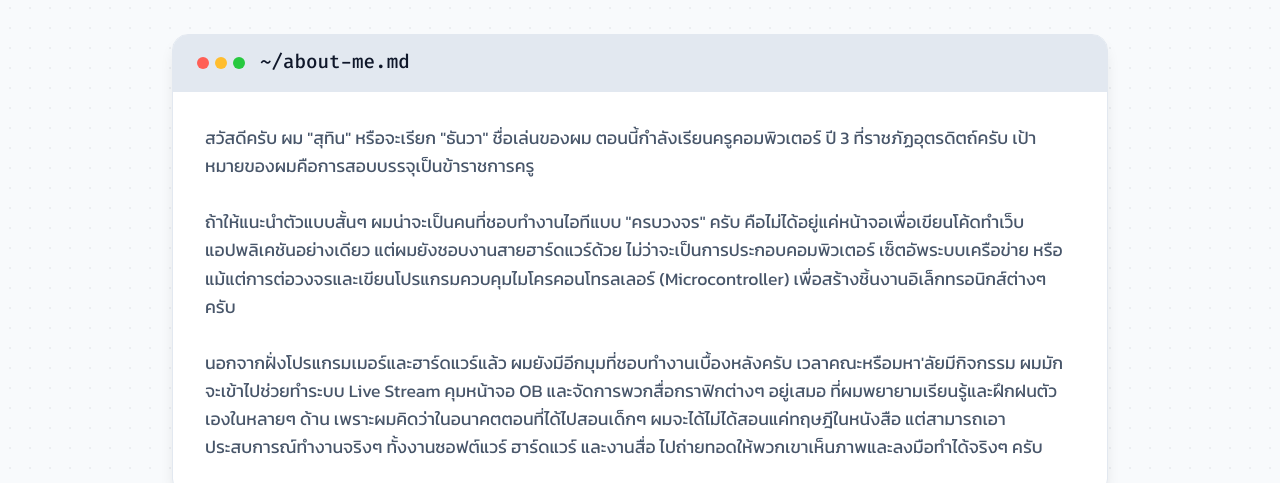
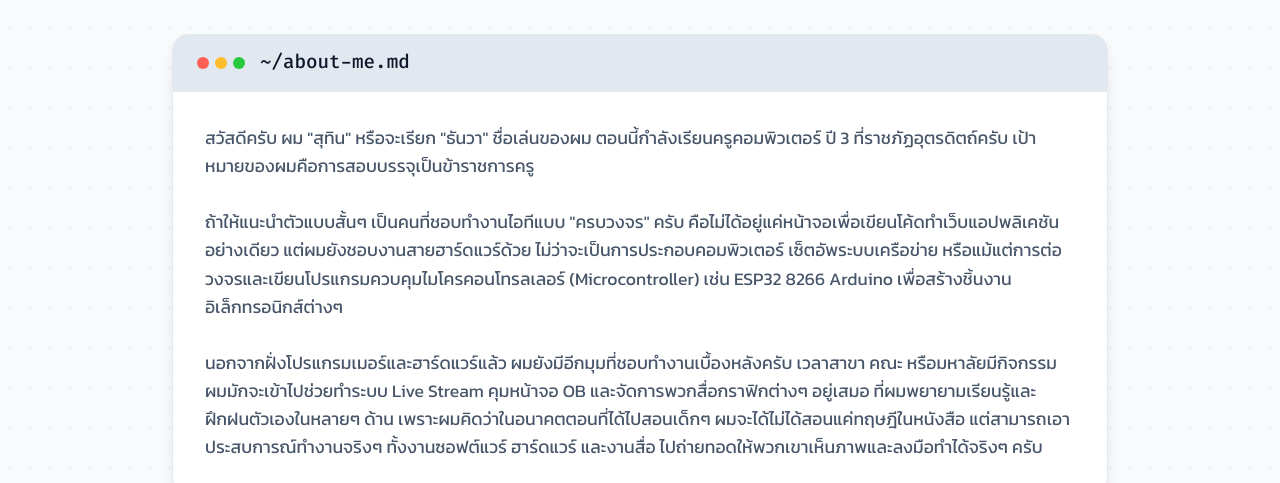
Before and after one commit to Suthin1248/About_me, a plain HTML site: page index.html in a window 1280 px wide. Shown: the part 342-825 px from the top of the page. Drawn offline with Linux system fonts and the light colour scheme.

Commit message:
Update index_e3.html
แก้ไขคำผิด

```diff
--- a/index.html
+++ b/index.html
@@ -552,14 +552,14 @@
                     สวัสดีครับ ผม "สุทิน" หรือจะเรียก "ธันวา" ชื่อเล่นของผม ตอนนี้กำลังเรียนครูคอมพิวเตอร์ ปี 3
                     ที่ราชภัฏอุตรดิตถ์ครับ เป้าหมายของผมคือการสอบบรรจุเป็นข้าราชการครู
                     <br><br>
-                    ถ้าให้แนะนำตัวแบบสั้นๆ ผมน่าจะเป็นคนที่ชอบทำงานไอทีแบบ "ครบวงจร" ครับ
+                    ถ้าให้แนะนำตัวแบบสั้นๆ เป็นคนที่ชอบทำงานไอทีแบบ "ครบวงจร" ครับ
                     คือไม่ได้อยู่แค่หน้าจอเพื่อเขียนโค้ดทำเว็บแอปพลิเคชันอย่างเดียว แต่ผมยังชอบงานสายฮาร์ดแวร์ด้วย
                     ไม่ว่าจะเป็นการประกอบคอมพิวเตอร์ เซ็ตอัพระบบเครือข่าย
-                    หรือแม้แต่การต่อวงจรและเขียนโปรแกรมควบคุมไมโครคอนโทรลเลอร์ (Microcontroller)
-                    เพื่อสร้างชิ้นงานอิเล็กทรอนิกส์ต่างๆ ครับ
+                    หรือแม้แต่การต่อวงจรและเขียนโปรแกรมควบคุมไมโครคอนโทรลเลอร์ (Microcontroller) เช่น ESP32 8266 Arduino
+                    เพื่อสร้างชิ้นงานอิเล็กทรอนิกส์ต่างๆ
                     <br><br>
                     นอกจากฝั่งโปรแกรมเมอร์และฮาร์ดแวร์แล้ว ผมยังมีอีกมุมที่ชอบทำงานเบื้องหลังครับ
-                    เวลาคณะหรือมหา'ลัยมีกิจกรรม ผมมักจะเข้าไปช่วยทำระบบ Live Stream คุมหน้าจอ OB
+                    เวลาสาขา คณะ หรือมหาลัยมีกิจกรรม ผมมักจะเข้าไปช่วยทำระบบ Live Stream คุมหน้าจอ OB
                     และจัดการพวกสื่อกราฟิกต่างๆ อยู่เสมอ ที่ผมพยายามเรียนรู้และฝึกฝนตัวเองในหลายๆ ด้าน
                     เพราะผมคิดว่าในอนาคตตอนที่ได้ไปสอนเด็กๆ ผมจะได้ไม่ได้สอนแค่ทฤษฎีในหนังสือ
                     แต่สามารถเอาประสบการณ์ทำงานจริงๆ ทั้งงานซอฟต์แวร์ ฮาร์ดแวร์ และงานสื่อ
```
